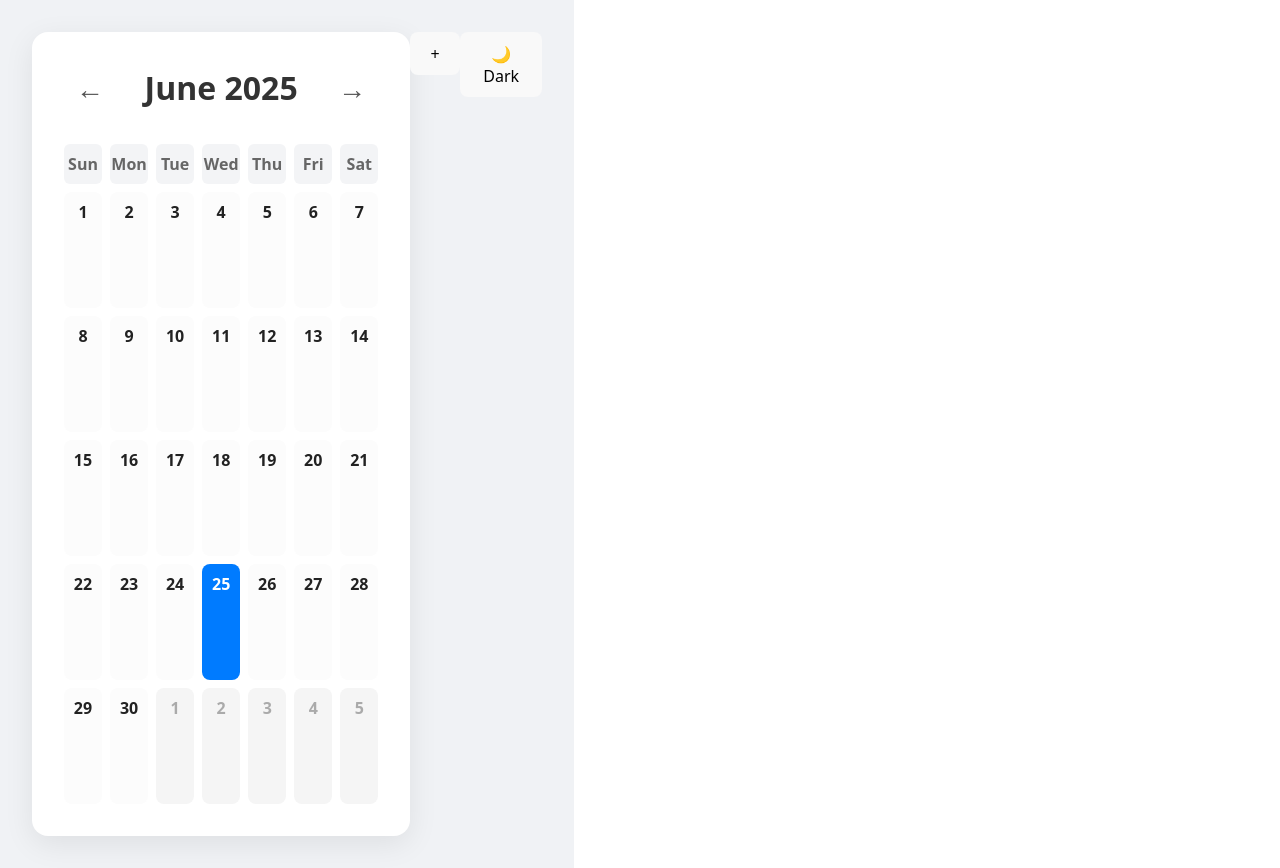
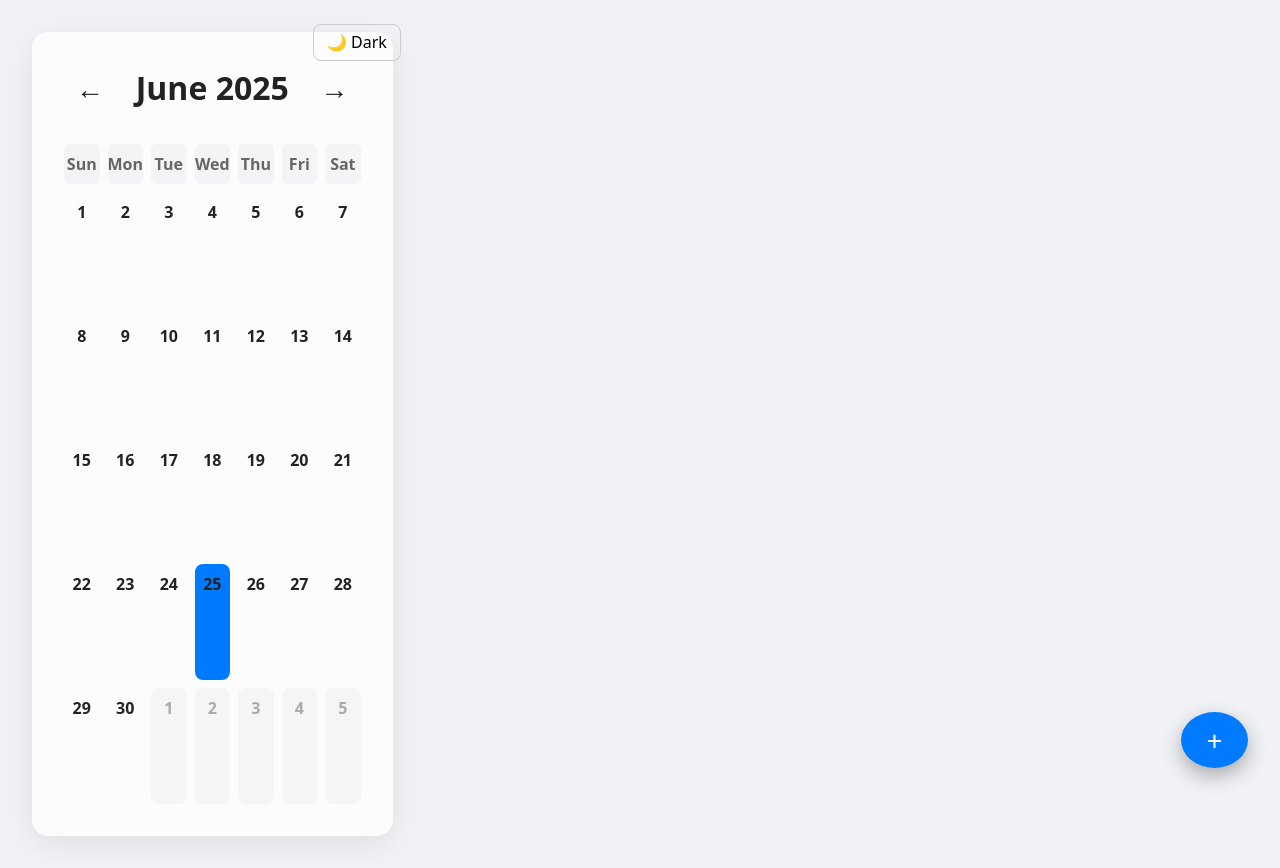
Before and after one commit to avi11204/calendar, a React (Vite) app: page / in a window 1280 px wide. Built offline with nearby package versions, Linux system fonts and the light colour scheme.

Commit message:
Update Calender.css

```diff
--- a/src/Calender.css
+++ b/src/Calender.css
@@ -1,17 +1,43 @@
+:root {
+  --bg: #f0f2f5;
+  --text: #222;
+  --cell-bg: #fcfcfc;
+  --today-bg: #007bff;
+  --popup-bg: white;
+  --popup-text: #222;
+  --dot: #007bff;
+}
+
+[data-theme='dark'] {
+  --bg: #1e1e1e;
+  --text: #f5f5f5;
+  --cell-bg: #2a2a2a;
+  --today-bg: #0a84ff;
+  --popup-bg: #333;
+  --popup-text: #f5f5f5;
+  --dot: #0a84ff;
+}
+
+body {
+  background-color: var(--bg);
+  color: var(--text);
+}
+
 /* Main wrapper */
 .calendar-wrapper {
   padding: 2rem;
-  background-color: #f0f2f5;
+  background-color: var(--bg);
   min-height: 100vh;
   display: flex;
   justify-content: center;
   align-items: flex-start;
   box-sizing: border-box;
+  position: relative;
 }
 
 /* Main calendar container */
 .calendar {
-  background-color: #fff;
+  background-color: var(--cell-bg);
   border-radius: 16px;
   box-shadow: 0 8px 30px rgba(0, 0, 0, 0.08);
   padding: 2rem;
@@ -20,7 +46,7 @@
   box-sizing: border-box;
 }
 
-/* Header section */
+/* Header */
 .calendar-header {
   display: flex;
   justify-content: space-between;
@@ -32,7 +58,7 @@
   margin: 0;
   font-size: 2rem;
   font-weight: 600;
-  color: #333;
+  color: var(--text);
 }
 
 .calendar-header button {
@@ -40,23 +66,22 @@
   border: none;
   font-size: 1.75rem;
   cursor: pointer;
-  color: #555;
+  color: var(--text);
   padding: 0.25rem 0.75rem;
   transition: color 0.2s;
 }
 
 .calendar-header button:hover {
-  color: #007bff;
+  color: var(--today-bg);
 }
 
-/* Calendar grid structure */
+/* Grid */
 .calendar-grid {
   display: grid;
   grid-template-columns: repeat(7, 1fr);
   gap: 8px;
 }
 
-/* Weekday labels */
 .weekday {
   font-weight: 600;
   color: #666;
@@ -69,7 +94,7 @@
 
 /* Day cells */
 .calendar-cell {
-  background-color: #fcfcfc;
+  background-color: var(--cell-bg);
   border-radius: 8px;
   font-size: 1rem;
   padding: 0.5rem;
@@ -82,14 +107,21 @@
   cursor: pointer;
   transition: background-color 0.2s ease;
   position: relative;
+  color: var(--text);
 }
 
 .calendar-cell:hover {
   background-color: #eaf4ff;
 }
 
+.today {
+  background-color: var(--today-bg);
+  color: white;
+  font-weight: bold;
+}
+
 .current-month {
-  color: #222;
+  color: var(--text);
 }
 
 .other-month {
@@ -97,24 +129,17 @@
   background-color: #f5f5f5;
 }
 
-.today {
-  background-color: #007bff;
-  color: white;
-  font-weight: bold;
-}
-
 .day-number {
   font-weight: 600;
   margin-bottom: 0.25rem;
 }
 
-/* Reminders */
 .reminders-list {
   list-style: none;
   padding: 0;
   margin: 0;
   font-size: 0.7rem;
-  color: #333;
+  color: var(--text);
   line-height: 1.2;
   max-height: 3rem;
   overflow-y: auto;
@@ -127,19 +152,18 @@
   text-align: center;
 }
 
-/* Mark days with reminders */
 .has-reminder::after {
   content: "";
   width: 6px;
   height: 6px;
-  background-color: #007bff;
+  background-color: var(--dot);
   border-radius: 50%;
   position: absolute;
   bottom: 6px;
   right: 6px;
 }
 
-/* Reminder popup */
+/* Popup */
 .reminder-popup {
   position: fixed;
   top: 0;
@@ -154,7 +178,8 @@
 }
 
 .popup-content {
-  background: white;
+  background: var(--popup-bg);
+  color: var(--popup-text);
   padding: 1.5rem;
   border-radius: 12px;
   width: 90%;
@@ -192,7 +217,7 @@
 }
 
 .popup-actions button:first-child {
-  background-color: #007bff;
+  background-color: var(--today-bg);
   color: white;
 }
 
@@ -200,7 +225,45 @@
   background-color: #eee;
 }
 
-/* Responsive adjustments */
+/* Floating Add Button */
+.add-reminder-button {
+  position: fixed;
+  bottom: 2rem;
+  right: 2rem;
+  background-color: var(--today-bg);
+  color: white;
+  border: none;
+  border-radius: 50%;
+  font-size: 1.75rem;
+  width: 56px;
+  height: 56px;
+  display: flex;
+  align-items: center;
+  justify-content: center;
+  box-shadow: 0 8px 20px rgba(0, 0, 0, 0.3);
+  cursor: pointer;
+  z-index: 20;
+  transition: background 0.3s;
+}
+
+.add-reminder-button:hover {
+  background-color: #005ecf;
+}
+
+/* Theme Toggle Button */
+.theme-toggle {
+  position: absolute;
+  top: 1.5rem;
+  right: 1.5rem;
+  font-size: 1rem;
+  background: none;
+  border: 1px solid #ccc;
+  padding: 0.4rem 0.8rem;
+  border-radius: 8px;
+  cursor: pointer;
+}
+
+/* Responsive */
 @media (max-width: 600px) {
   .calendar {
     padding: 1rem;
```
